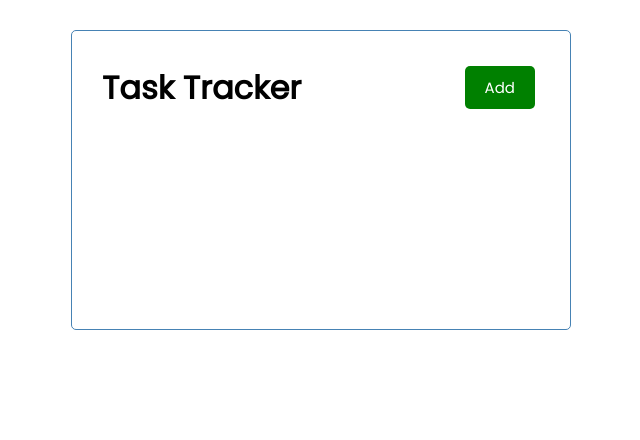
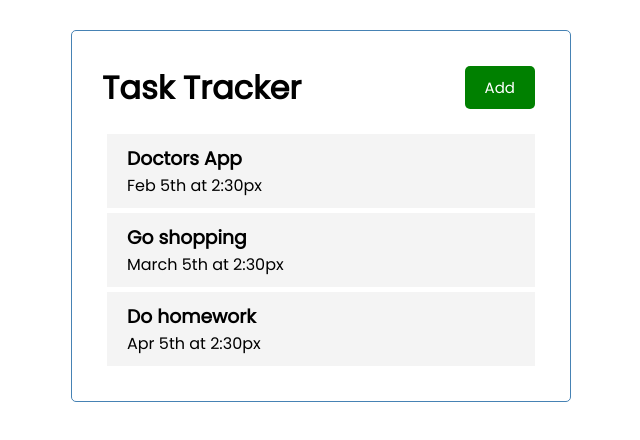
Before and after one commit to asilov/react-task-tracker, a React (Create React App) app: page / in a window 1280 px wide. Shown: the top 440 px of the page, without its empty margins (319-959 px from the left). Built offline with nearby package versions, Linux system fonts and the light colour scheme.

Commit message:
Add single task component

```diff
--- a/package.json
+++ b/package.json
@@ -8,6 +8,7 @@
     "@testing-library/user-event": "^13.5.0",
     "react": "^18.2.0",
     "react-dom": "^18.2.0",
+    "react-icons": "^4.6.0",
     "react-scripts": "5.0.1",
     "web-vitals": "^2.1.4"
   },
--- /dev/null
+++ b/src/components/Task.js
@@ -0,0 +1,12 @@
+import React from 'react'
+
+const Task = ({ task }) => {
+  return (
+    <div className='task'>
+        <h3>{task.text}</h3>
+        <p>{task.day}</p>
+    </div>
+  )
+}
+
+export default Task
--- a/src/components/Tasks.js
+++ b/src/components/Tasks.js
@@ -1,12 +1,13 @@
 import React from 'react'
+import Task from './Task'
 
-const Tasks = () => {
-
-
+const Tasks = ({tasks}) => {
   return (
-    <div>
-
-    </div>
+    <>
+        {tasks.map((task) => (
+            <Task key={task.id} task={task} />
+        ))}
+    </>
   )
 }
 
```
Also changed, not shown: 1 other file (tests, documents, lock files or other folders).
